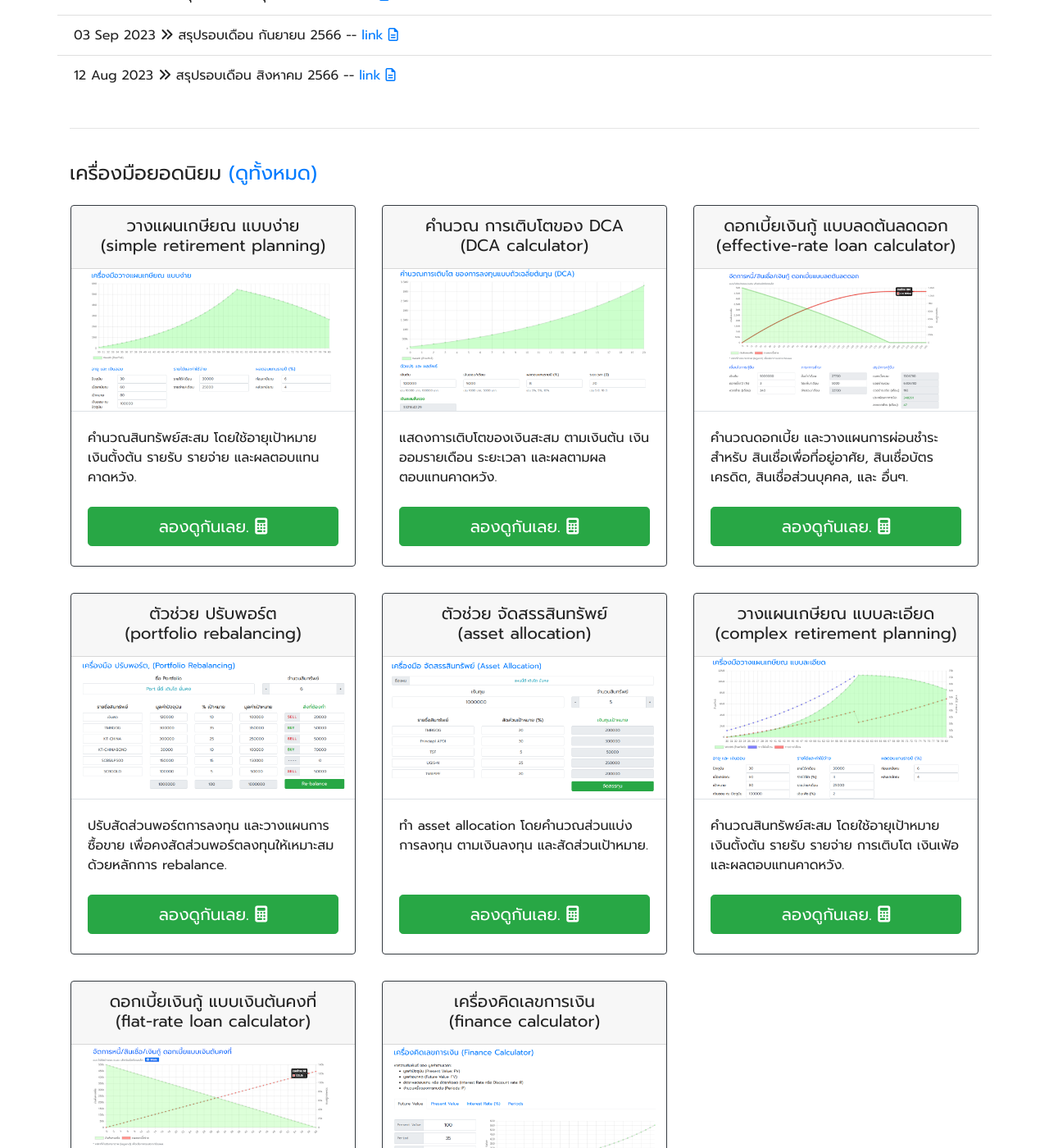
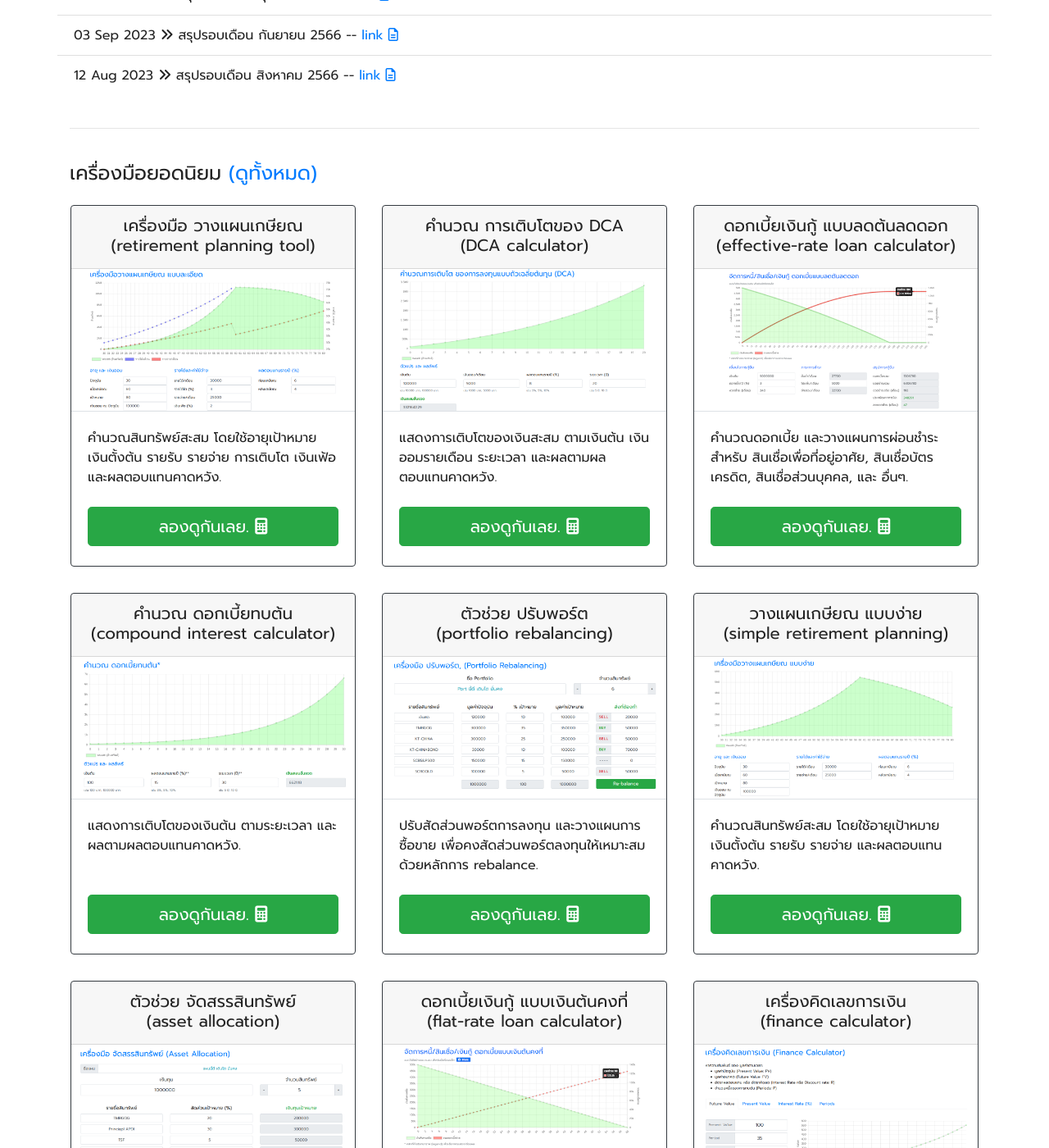
Before and after one commit to moneysart/moneysart.github.io, a Jekyll site: the page built from index.html, in a window 1280 px wide and 1400 px high, scrolled down 617 px. Shown: the whole window at 82% size. Built offline with Jekyll 4.4.1, drawn with Linux system fonts in a browser that asks for light colours; nearby versions of some CDN libraries.

Commit message:
fix cards

```diff
--- a/index.html
+++ b/index.html
@@ -107,15 +107,16 @@ canonical_url: /
         <div class="col-md-6 col-xl-4">
             <div class="card mb-4 box-shadow h-100 flex-column border border-dark">
                 <div class="card-header text-center pb-2">
-                    <h5>วางแผนเกษียณ แบบง่าย <br>(simple retirement planning)</h5>
+                    <h5>เครื่องมือ วางแผนเกษียณ <br>(retirement planning tool)</h5>
                 </div>
-                <img class="card-img-top border-bottom" src="{{ site.baseurl}}/tools/retirement-plan-simple/card.png" alt="Card image cap">
+                <img class="card-img-top border-bottom" src="{{ site.baseurl}}/tools/retirement-plan/card.png" alt="Card image cap">
                 <div class="card-body d-flex flex-column pb-0">
                     <p class="card-text mb-0">
-                        คำนวณสินทรัพย์สะสม โดยใช้อายุเป้าหมาย เงินตั้งต้น รายรับ รายจ่าย และผลตอบแทนคาดหวัง.
+                        คำนวณสินทรัพย์สะสม โดยใช้อายุเป้าหมาย เงินตั้งต้น รายรับ รายจ่าย การเติบโต เงินเฟ้อ
+                        และผลตอบแทนคาดหวัง.
                     </p>
 
-                    <a href="{{ site.baseurl}}/tools/retirement-plan-simple/"
+                    <a href="{{ site.baseurl}}/tools/retirement-plan/"
                     class="btn btn-lg btn-block btn-success mt-auto mb-4">
                         ลองดูกันเลย. <i class="fas fa-calculator"></i>
                     </a>
@@ -169,6 +170,27 @@ canonical_url: /
         <div class="col-md-6 col-xl-4">
             <div class="card mb-4 box-shadow h-100 flex-column border border-dark">
                 <div class="card-header text-center pb-2">
+                    <h5>คำนวณ ดอกเบี้ยทบต้น <br>(compound interest calculator)</h5>
+                </div>
+                <img class="card-img-top border-bottom" src="{{ site.baseurl}}/tools/compound-interest/card.png"
+                    alt="Card image cap">
+                <div class="card-body d-flex flex-column pb-0">
+                    <p class="card-text mb-0">
+                        แสดงการเติบโตของเงินต้น ตามระยะเวลา และผลตามผลตอบแทนคาดหวัง.
+                    </p>
+
+                    <a href="{{ site.baseurl}}/tools/compound-interest/"
+                        class="btn btn-lg btn-block btn-success mt-auto mb-4">
+                        ลองดูกันเลย. <i class="fas fa-calculator"></i>
+                    </a>
+                </div>
+            </div>
+        </div>
+
+
+        <div class="col-md-6 col-xl-4">
+            <div class="card mb-4 box-shadow h-100 flex-column border border-dark">
+                <div class="card-header text-center pb-2">
                     <h5>ตัวช่วย ปรับพอร์ต <br>(portfolio rebalancing)</h5>
                 </div>
                 <img class="card-img-top border-bottom" src="{{ site.baseurl}}/tools/rebalance/card.png" alt="Card image cap">
@@ -178,6 +200,27 @@ canonical_url: /
                     </p>
 
                     <a href="{{ site.baseurl}}/tools/rebalance/"
+                    class="btn btn-lg btn-block btn-success mt-auto mb-4">
+                        ลองดูกันเลย. <i class="fas fa-calculator"></i>
+                    </a>
+                    <!-- <button type="button" class="btn btn-lg btn-block btn-success mt-auto mb-4">ลองดูกันเลย. <i class="fas fa-calculator"></i></button> -->
+                </div>
+            </div>
+        </div>
+
+
+        <div class="col-md-6 col-xl-4">
+            <div class="card mb-4 box-shadow h-100 flex-column border border-dark">
+                <div class="card-header text-center pb-2">
+                    <h5>วางแผนเกษียณ แบบง่าย <br>(simple retirement planning)</h5>
+                </div>
+                <img class="card-img-top border-bottom" src="{{ site.baseurl}}/tools/retirement-plan-simple/card.png" alt="Card image cap">
+                <div class="card-body d-flex flex-column pb-0">
+                    <p class="card-text mb-0">
+                        คำนวณสินทรัพย์สะสม โดยใช้อายุเป้าหมาย เงินตั้งต้น รายรับ รายจ่าย และผลตอบแทนคาดหวัง.
+                    </p>
+
+                    <a href="{{ site.baseurl}}/tools/retirement-plan-simple/"
                     class="btn btn-lg btn-block btn-success mt-auto mb-4">
                         ลองดูกันเลย. <i class="fas fa-calculator"></i>
                     </a>
@@ -199,28 +242,6 @@ canonical_url: /
                     </p>
 
                     <a href="{{ site.baseurl}}/tools/asset-allocation/"
-                    class="btn btn-lg btn-block btn-success mt-auto mb-4">
-                        ลองดูกันเลย. <i class="fas fa-calculator"></i>
-                    </a>
-                    <!-- <button type="button" class="btn btn-lg btn-block btn-success mt-auto mb-4">ลองดูกันเลย. <i class="fas fa-calculator"></i></button> -->
-                </div>
-            </div>
-        </div>
-
-
-        <div class="col-md-6 col-xl-4">
-            <div class="card mb-4 box-shadow h-100 flex-column border border-dark">
-                <div class="card-header text-center pb-2">
-                    <h5>วางแผนเกษียณ แบบละเอียด <br>(complex retirement planning)</h5>
-                </div>
-                <img class="card-img-top border-bottom" src="{{ site.baseurl}}/tools/retirement-plan-complex/card.png" alt="Card image cap">
-                <div class="card-body d-flex flex-column pb-0">
-                    <p class="card-text mb-0">
-                        คำนวณสินทรัพย์สะสม โดยใช้อายุเป้าหมาย เงินตั้งต้น รายรับ รายจ่าย การเติบโต เงินเฟ้อ
-                        และผลตอบแทนคาดหวัง.
-                    </p>
-
-                    <a href="{{ site.baseurl}}/tools/retirement-plan-complex/"
                     class="btn btn-lg btn-block btn-success mt-auto mb-4">
                         ลองดูกันเลย. <i class="fas fa-calculator"></i>
                     </a>
```
Also changed, not shown: tools/index.html (+24 -23 lines).
